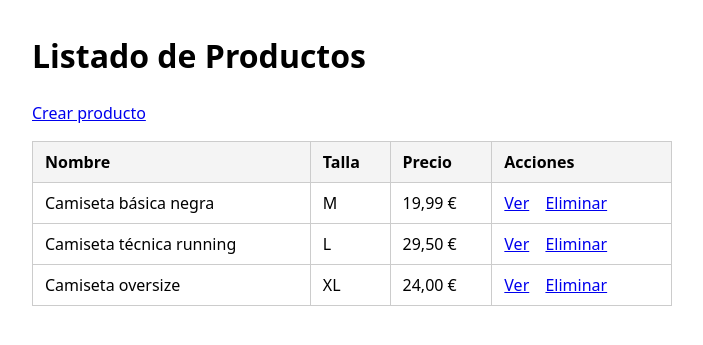
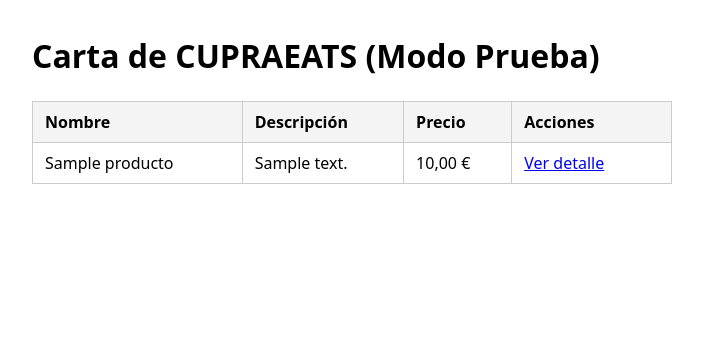
Before and after one commit to guillemdomenechfp25-dev/daw2mvc, a PHP site: page /Daw2mvc/index.php?controller=Producto in a window 1280 px wide. Shown: the top 345 px of the page, without its empty margins (0-703 px from the left). Run offline with PHP 8.4, Linux system fonts and the light colour scheme; data comes from the database, SQL or seed files in the repository; tables that the repository leaves empty hold one stand-in row (values such as "Sample post").

Commit message:
commit principal (cambios de DAO, productos, quitar archivos innecesarios)

```diff
--- a/config/dataBase.php
+++ b/config/dataBase.php
@@ -5,7 +5,7 @@ class DataBase
     private const DB_HOST = '127.0.0.1';
     private const DB_USER = 'root';
     private const DB_PASS = 'ilogoboira26'; // <-- pon aquí tu contraseña de root
-    private const DB_NAME = 'daw2mvc';
+    private const DB_NAME = 'practica_tienda';
     private const DB_PORT = 3307;
 
     public static function connect(
--- a/controllers/productoController.php
+++ b/controllers/productoController.php
@@ -1,55 +1,16 @@
 <?php
 
-include_once("models/CamisetaDAO.php");
-include_once("models/Camiseta.php");
+include_once("daos/ProductoDAO.php");
+include_once("models/Producto.php");
 
 class productoController
 {
-    private const TALLAS_VALIDAS = ['XXL', 'XL', 'L', 'M', 'S'];
-
     public function index()
     {
-        $productos = CamisetaDAO::getAll();
+        $productos = ProductoDAO::getAll();
         $view = "views/productos/listado.php";
         include_once 'views/main.php';
     }
-
-    public function create()
-    {
-        $view = "views/productos/create.php";
-        include_once 'views/main.php';
-    }
-
-    public function store()
-    {
-        $nombre = isset($_POST['nombre']) ? trim($_POST['nombre']) : '';
-        $talla = isset($_POST['talla']) ? $_POST['talla'] : '';
-        $precio = isset($_POST['precio']) ? $_POST['precio'] : '';
-
-        if ($nombre === '' || !in_array($talla, self::TALLAS_VALIDAS, true) || !is_numeric($precio) || $precio < 0) {
-            header('Location:?controller=producto&action=create');
-            exit;
-        }
-
-        $producto = new Camiseta($nombre, $talla, (float) $precio);
-        CamisetaDAO::store($producto);
-
-        header('Location:?controller=producto');
-        exit;
-    }
-
-    public function destroy()
-    {
-        if (!isset($_GET['id']) || !ctype_digit((string) $_GET['id'])) {
-            header('Location:?controller=producto');
-            exit;
-        }
-
-        CamisetaDAO::destroy((int) $_GET['id']);
-        header('Location:?controller=producto');
-        exit;
-    }
-
     public function show()
     {
         if (!isset($_GET['id']) || !ctype_digit((string) $_GET['id'])) {
@@ -57,7 +18,7 @@ class productoController
             exit;
         }
 
-        $producto = CamisetaDAO::getById((int) $_GET['id']);
+        $producto = ProductoDAO::getById((int) $_GET['id']);
         if ($producto === null) {
             header('Location:?controller=producto');
             exit;
--- a/models/Camiseta.php
+++ /dev/null
@@ -1,11 +0,0 @@
-<?php
-
-include_once("models/Producto.php");
-
-class Camiseta extends Producto
-{
-    public function __construct($nombre = null, $talla = null, $precio = null)
-    {
-        parent::__construct($nombre, $talla, $precio);
-    }
-}
--- a/models/CamisetaDAO.php
+++ /dev/null
@@ -1,67 +0,0 @@
-<?php
-include_once("config/dataBase.php");
-include_once("models/Camiseta.php");
-
-class CamisetaDAO
-{
-    public static function getAll()
-    {
-        $con = DataBase::connect();
-        $stmt = $con->prepare("SELECT * FROM camisetas");
-        $stmt->execute();
-        $result = $stmt->get_result();
-
-        $productos = [];
-        while ($producto = $result->fetch_object("Camiseta")) {
-            $productos[] = $producto;
-        }
-
-        $stmt->close();
-        $con->close();
-
-        return $productos;
-    }
-
-    public static function getById($id)
-    {
-        $con = DataBase::connect();
-        $stmt = $con->prepare("SELECT * FROM camisetas WHERE id = ?");
-        $stmt->bind_param("i", $id);
-        $stmt->execute();
-        $result = $stmt->get_result();
-
-        $producto = $result->fetch_object("Camiseta");
-
-        $stmt->close();
-        $con->close();
-
-        return $producto ?: null;
-    }
-
-    public static function store($producto)
-    {
-        $con = DataBase::connect();
-        $stmt = $con->prepare("INSERT INTO camisetas (nombre, talla, precio) VALUES (?, ?, ?)");
-
-        $nombre = $producto->getNombre();
-        $talla = $producto->getTalla();
-        $precio = $producto->getPrecio();
-
-        $stmt->bind_param("ssd", $nombre, $talla, $precio);
-        $stmt->execute();
-
-        $stmt->close();
-        $con->close();
-    }
-
-    public static function destroy($id)
-    {
-        $con = DataBase::connect();
-        $stmt = $con->prepare("DELETE FROM camisetas WHERE id = ?");
-        $stmt->bind_param("i", $id);
-        $stmt->execute();
-
-        $stmt->close();
-        $con->close();
-    }
-}
--- a/models/Producto.php
+++ b/models/Producto.php
@@ -1,74 +1,106 @@
 <?php
 
-abstract class Producto
+class Producto
 {
-    const TYPE_CAMISETA = 1;
-    const TYPE_PANTALONES = 2;
-
-    // Los nombres deben coincidir con las columnas de la tabla (camisetas)
     protected $id;
+    protected $categoria_id;
     protected $nombre;
-    protected $talla;
+    protected $descripcion;
     protected $precio;
+    protected $imagen;
+    protected $activo;
 
     /**
      * fetch_object() rellena las propiedades ANTES de llamar al constructor.
      * Por eso no hay que pisarlas con valores vacíos cuando se instancia sin argumentos.
      */
-    public function __construct($nombre = null, $talla = null, $precio = null)
+    public function __construct($categoria_id = null, $nombre = null, $descripcion = null, $precio = null, $imagen = null, $activo = 1)
     {
+        if ($categoria_id !== null) {
+            $this->categoria_id = $categoria_id;
+        }
         if ($nombre !== null) {
             $this->nombre = $nombre;
         }
-        if ($talla !== null) {
-            $this->talla = $talla;
+        if ($descripcion !== null) {
+            $this->descripcion = $descripcion;
         }
         if ($precio !== null) {
             $this->precio = $precio;
         }
+        if ($imagen !== null) {
+            $this->imagen = $imagen;
+        }
+        if ($activo !== null) {
+            $this->activo = $activo;
+        }
     }
 
+
+    // --- GETTERS ---
+    public function getId()
+    {
+        return $this->id;
+    }
+    public function getCategoriaId()
+    {
+        return $this->categoria_id;
+    }
     public function getNombre()
     {
         return $this->nombre;
     }
+    public function getDescripcion()
+    {
+        return $this->descripcion;
+    }
+    public function getPrecio()
+    {
+        return $this->precio;
+    }
+    public function getImagen()
+    {
+        return $this->imagen;
+    }
+    public function getActivo()
+    {
+        return $this->activo;
+    }
 
+    // --- SETTERS ---
+    public function setId($id)
+    {
+        $this->id = $id;
+        return $this;
+    }
+    public function setCategoriaId($categoria_id)
+    {
+        $this->categoria_id = $categoria_id;
+        return $this;
+    }
     public function setNombre($nombre)
     {
         $this->nombre = $nombre;
         return $this;
     }
-
-    public function getTalla()
+    public function setDescripcion($descripcion)
     {
-        return $this->talla;
-    }
-
-    public function setTalla($talla)
-    {
-        $this->talla = $talla;
+        $this->descripcion = $descripcion;
         return $this;
     }
-
-    public function getPrecio()
-    {
-        return $this->precio;
-    }
-
     public function setPrecio($precio)
     {
         $this->precio = $precio;
         return $this;
     }
-
-    public function getId()
+    public function setImagen($imagen)
     {
-        return $this->id;
+        $this->imagen = $imagen;
+        return $this;
     }
-
-    public function setId($id)
+    public function setActivo($activo)
     {
-        $this->id = $id;
+        $this->activo = $activo;
         return $this;
     }
 }
--- a/views/productos/listado.php
+++ b/views/productos/listado.php
@@ -1,26 +1,24 @@
-<h1>Listado de Productos</h1>
-<p><a href="?controller=producto&action=create">Crear producto</a></p>
+<h1>Carta de CUPRAEATS (Modo Prueba)</h1>
 
 <table>
     <tr>
         <th>Nombre</th>
-        <th>Talla</th>
+        <th>Descripción</th>
         <th>Precio</th>
         <th>Acciones</th>
     </tr>
     <?php if (empty($productos)) { ?>
         <tr>
-            <td colspan="4">No hay productos todavía.</td>
+            <td colspan="4">No hay platos en la carta todavía.</td>
         </tr>
     <?php } ?>
     <?php foreach ($productos as $producto) { ?>
         <tr>
             <td><?= htmlspecialchars($producto->getNombre(), ENT_QUOTES, 'UTF-8') ?></td>
-            <td><?= htmlspecialchars($producto->getTalla(), ENT_QUOTES, 'UTF-8') ?></td>
+            <td><?= htmlspecialchars($producto->getDescripcion(), ENT_QUOTES, 'UTF-8') ?></td>
             <td><?= number_format((float) $producto->getPrecio(), 2, ',', '.') ?> €</td>
             <td>
-                <a href="?controller=producto&action=show&id=<?= (int) $producto->getId() ?>">Ver</a>
-                <a href="?controller=producto&action=destroy&id=<?= (int) $producto->getId() ?>">Eliminar</a>
+                <a href="?controller=producto&action=show&id=<?= (int) $producto->getId() ?>">Ver detalle</a>
             </td>
         </tr>
     <?php } ?>
```
Also changed, not shown: daos/ProductoDAO.php (added, +40 -0 lines).
